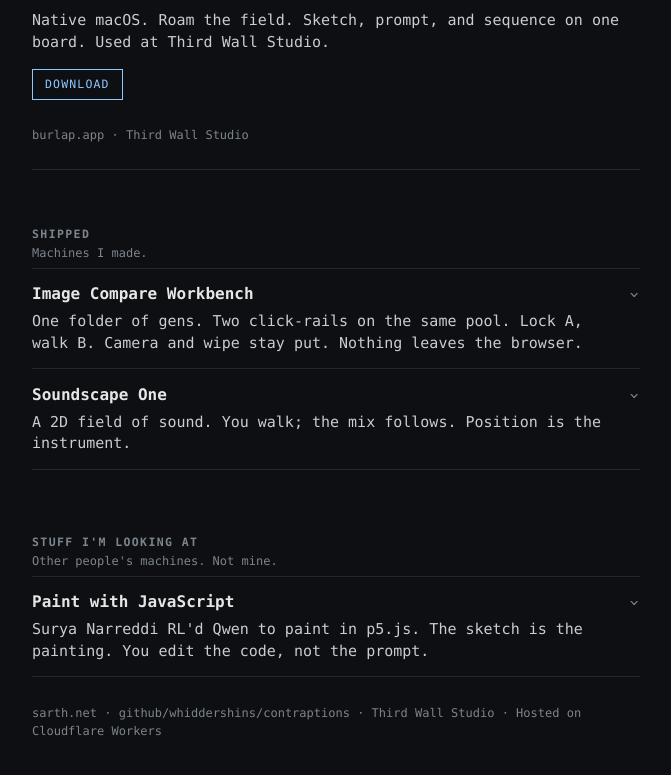
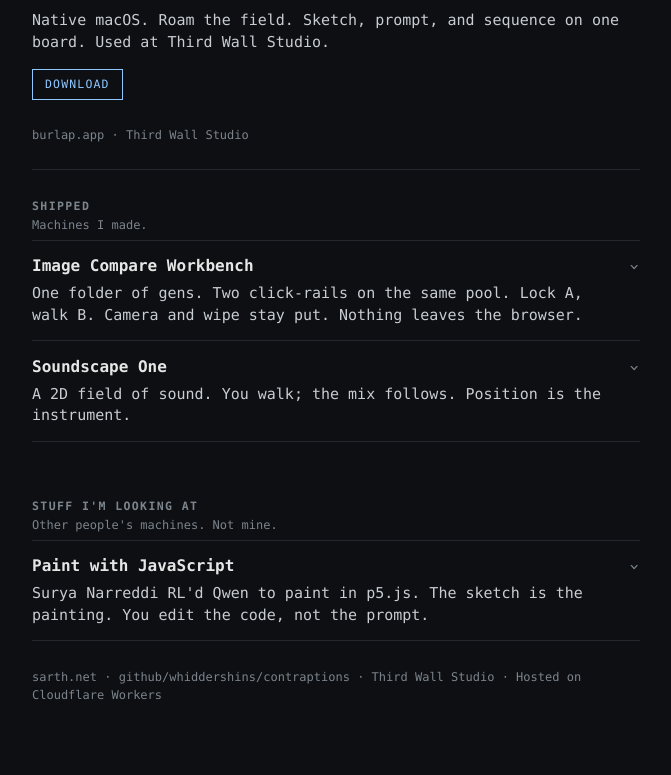
Before and after one commit to whiddershins/contraptions, a website: page public/index.html in a window 1280 px wide. Shown: the part 443-1218 px from the top of the page, without its empty margins (304-975 px from the left). After the commit the page ends 1187 px from the top, so only its background shows below. Drawn offline with Linux system fonts and the light colour scheme.

Commit message:
Drop the empty viewport gap under Shipped.

```diff
--- a/public/index.html
+++ b/public/index.html
@@ -52,15 +52,7 @@
     color: #e6e6e6;
     font: 15px/1.45 ui-monospace, SFMono-Regular, Menlo, Consolas, monospace;
   }
-  body { min-height: 100vh; }
-  main {
-    max-width: 40rem;
-    margin: 0 auto;
-    padding: 1.5rem 1rem 2.5rem;
-    min-height: 100vh;
-    display: flex;
-    flex-direction: column;
-  }
+  main { max-width: 40rem; margin: 0 auto; padding: 1.5rem 1rem 2.5rem; }
   h1 { font-size: 1.1rem; letter-spacing: .08em; text-transform: uppercase; margin: 0 0 .25rem; }
   .sub, .lede, .meta, footer { color: #7c848d; font-size: .75rem; }
   .sub { margin: 0 0 1.25rem; }
@@ -93,7 +85,7 @@
   .shot img, .shot video { display: block; width: 100%; height: auto; max-height: 12rem; object-fit: cover; background: #111; }
   .meta { margin: 0 0 .85rem; }
   .burlap { margin: 0 0 1.75rem; padding: 0 0 1.5rem; border-bottom: 1px solid #23272d; }
-  .looking { margin-top: auto; padding-top: 4rem; }
+  .looking { margin-top: 2.25rem; padding-top: 1.25rem; }
   .looking h2 { margin-top: 0; }
   .burlap h2 { color: #e6e6e6; font-size: .95rem; letter-spacing: .14em; margin: 0 0 .35rem; }
   .burlap .lede { color: #c8cdd2; font-size: .85rem; margin: 0 0 .85rem; }
```
